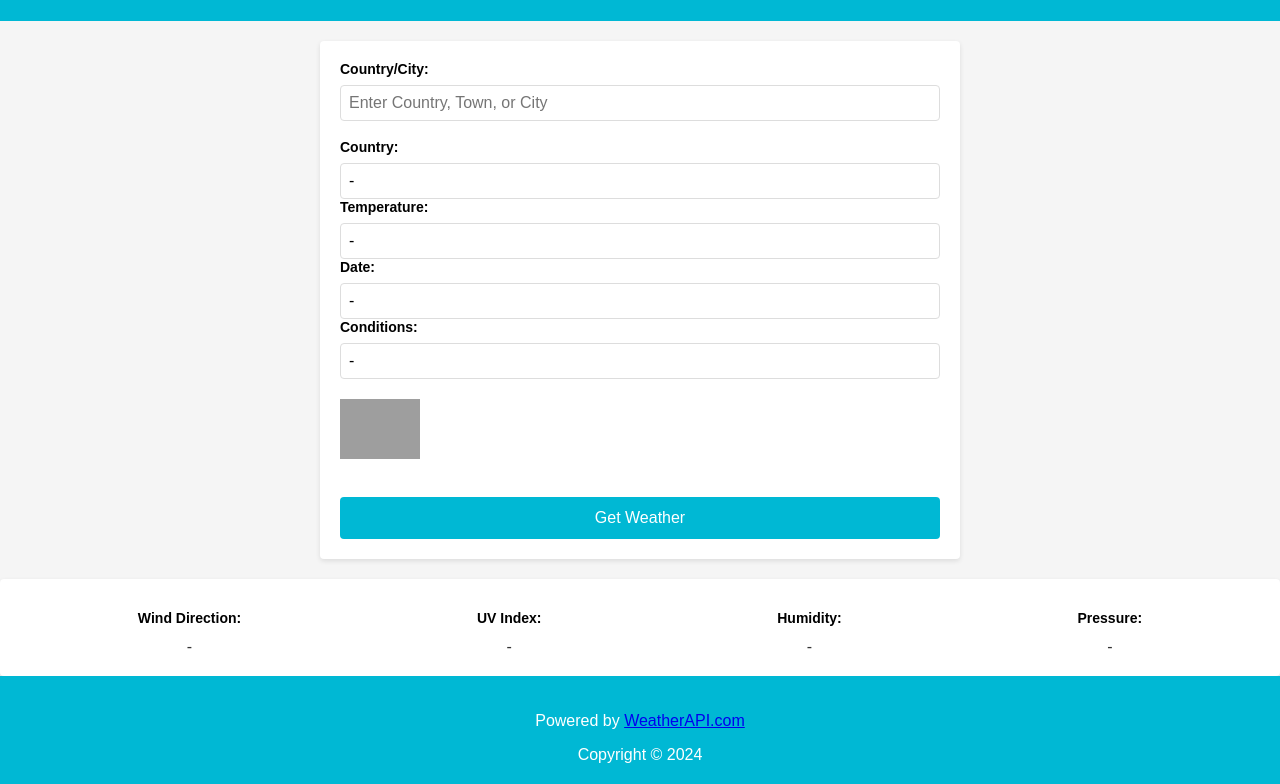
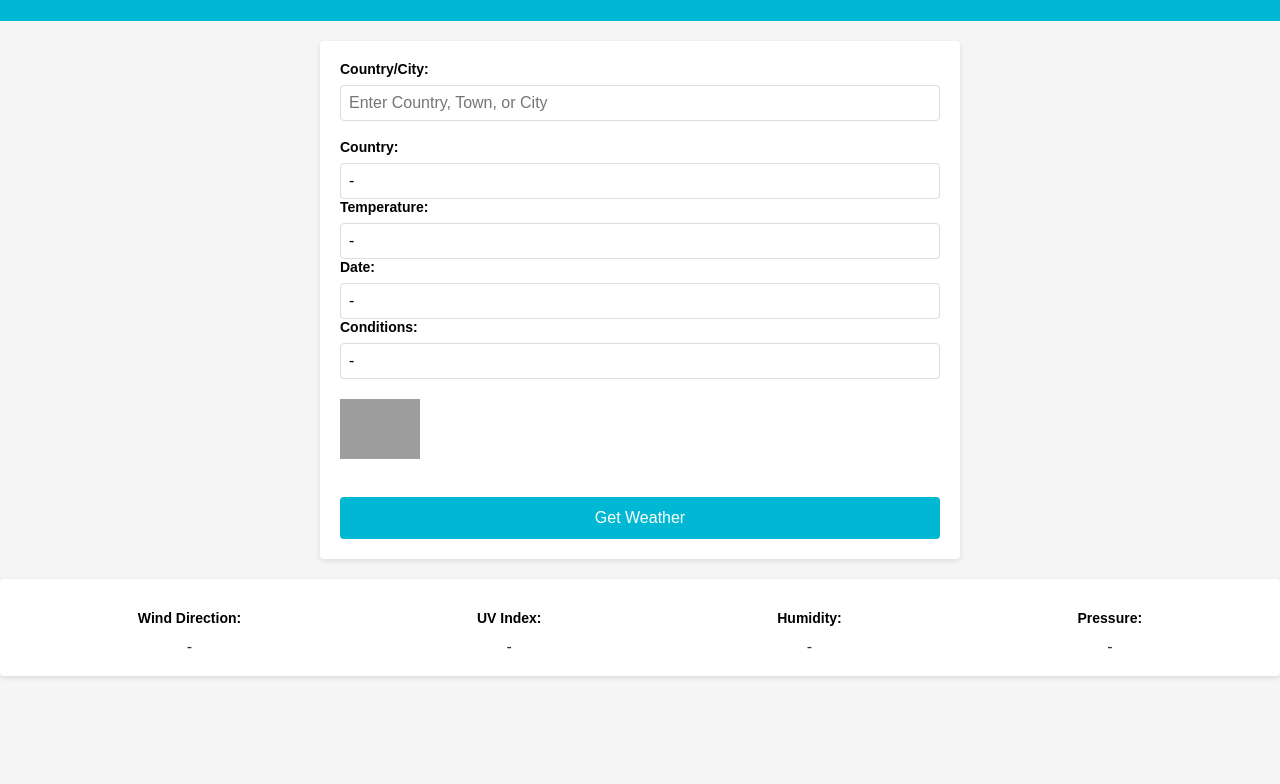
Before and after one commit to samirmullani/samir-demo, a plain HTML site: page index.html in a window 1280 px wide. Shown: the part 99-883 px from the top of the page. After the commit the page ends 800 px from the top, so only its background shows below. Drawn offline with Linux system fonts and the light colour scheme; grey boxes are pictures that could not be loaded.

Commit message:
Add files via upload

```diff
--- a/index.html
+++ b/index.html
@@ -68,10 +68,6 @@
     </div>
   </div>
 
-  <div class="footer">
-    <p>Powered by <a href="https://www.weatherapi.com/" title="Weather API">WeatherAPI.com</a></p>
-    <footer>Copyright &copy; 2024</footer>
-  </div>
 
   <script src="main.js"></script>
 </body>
```
